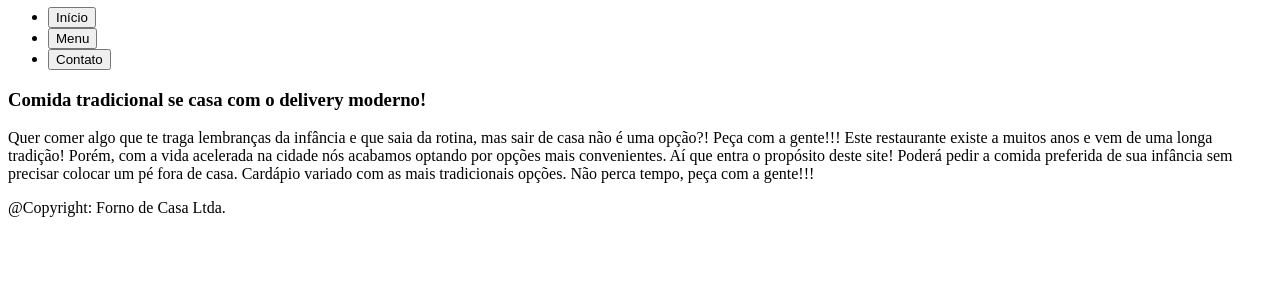
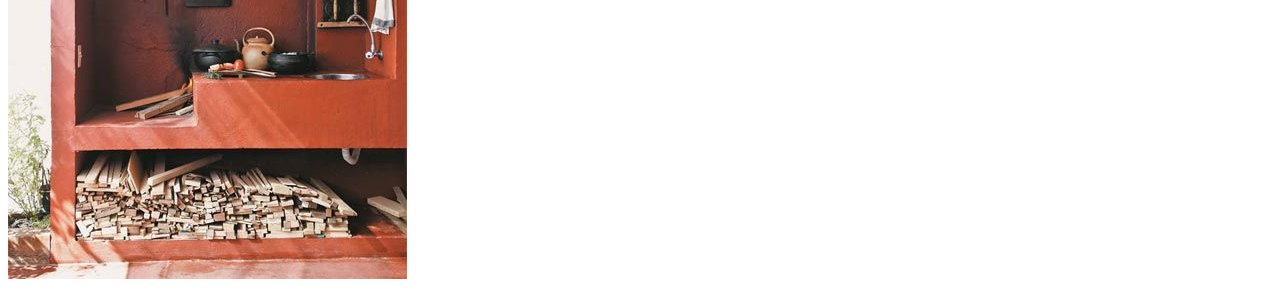
Before and after one commit to GuiValenteMM2/restaurant-page, a website built with webpack: page dist/index.html in a window 1280 px wide. Shown: the part 279-577 px from the top of the page. Built offline with nearby package versions, Linux system fonts and the light colour scheme.

Commit message:
Iniciando estilização

```diff
--- a/src/index.js
+++ b/src/index.js
@@ -1,11 +1,11 @@
 import './style.css';
 import loadPage from './loadpage.js';
-import backgroundImg from './images/backgroundimg.jpeg';
+import backgroundImg from './images/fogaoalenha2.jpg';
 import mainContentInicio from './inicio.js';
 import mainContentContato  from './contato.js';
 import mainContentMenu from './menu.js';
 
-loadPage.loadLayout(backgroundImg);
+loadPage.loadHeader(backgroundImg);
 loadPage.loadNavBar();
 loadPage.loadMain(mainContentInicio.tabContent);
 loadPage.loadMain(mainContentMenu.tabContent);
--- a/src/loadpage.js
+++ b/src/loadpage.js
@@ -1,9 +1,9 @@
 const LoadPage = (() => {
     const content = document.querySelector('#content');
 
-    const loadLayout = (image) => {
+    const loadHeader = (image) => {
         let layout = document.createElement('div');
-        layout.innerHTML = `<div id="layout">
+        layout.innerHTML = `<div id="header">
                                 <img src="${image}" alt="fogão a lenha">
                                 <h1 id="header">Forno de Casa</h1>
                             </div>`;
@@ -25,6 +25,7 @@ const LoadPage = (() => {
 
     const loadMain = (pageContent) => {
         let main = document.createElement('div');
+        main.setAttribute("id", "mainArea");
         main.innerHTML = pageContent;
         content.appendChild(main);
     };
@@ -35,7 +36,7 @@ const LoadPage = (() => {
         content.appendChild(footer);
     };
 
-    return {content, loadLayout, loadNavBar,loadMain, loadFooter};
+    return {content, loadHeader, loadNavBar,loadMain, loadFooter};
 })();
 
 export default LoadPage;
--- a/src/style.css
+++ b/src/style.css
@@ -1,3 +1,24 @@
 .hidden {
     display: none;
 }
+
+#content {
+    display: grid;
+    grid-template-columns: 1fr 2fr;
+    grid-template-rows: repeat(3, 1fr);
+}
+
+#header {
+    grid-column: 1/2;
+    grid-row: 1/4;
+}
+
+#mainArea {
+    grid-column: 2/3;
+    grid-row: 2/3;
+}
+
+#navBar {
+    grid-column: 2/3;
+    grid-row: 1/2;
+}
```
Also changed, not shown: dist/266dd27435c120f219b1.jpg (added), dist/main.js, src/images/fogaoalenha2.jpg (added).
